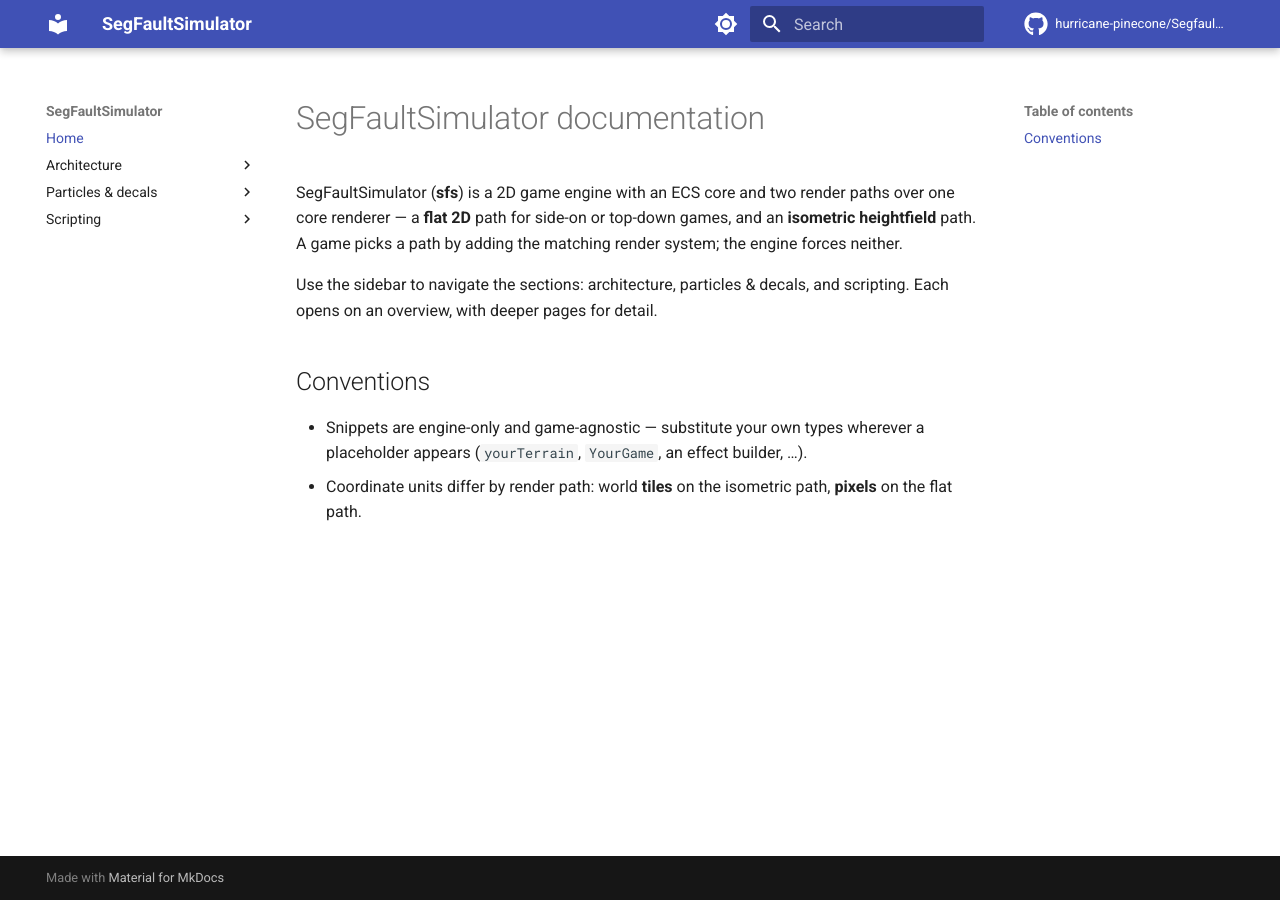
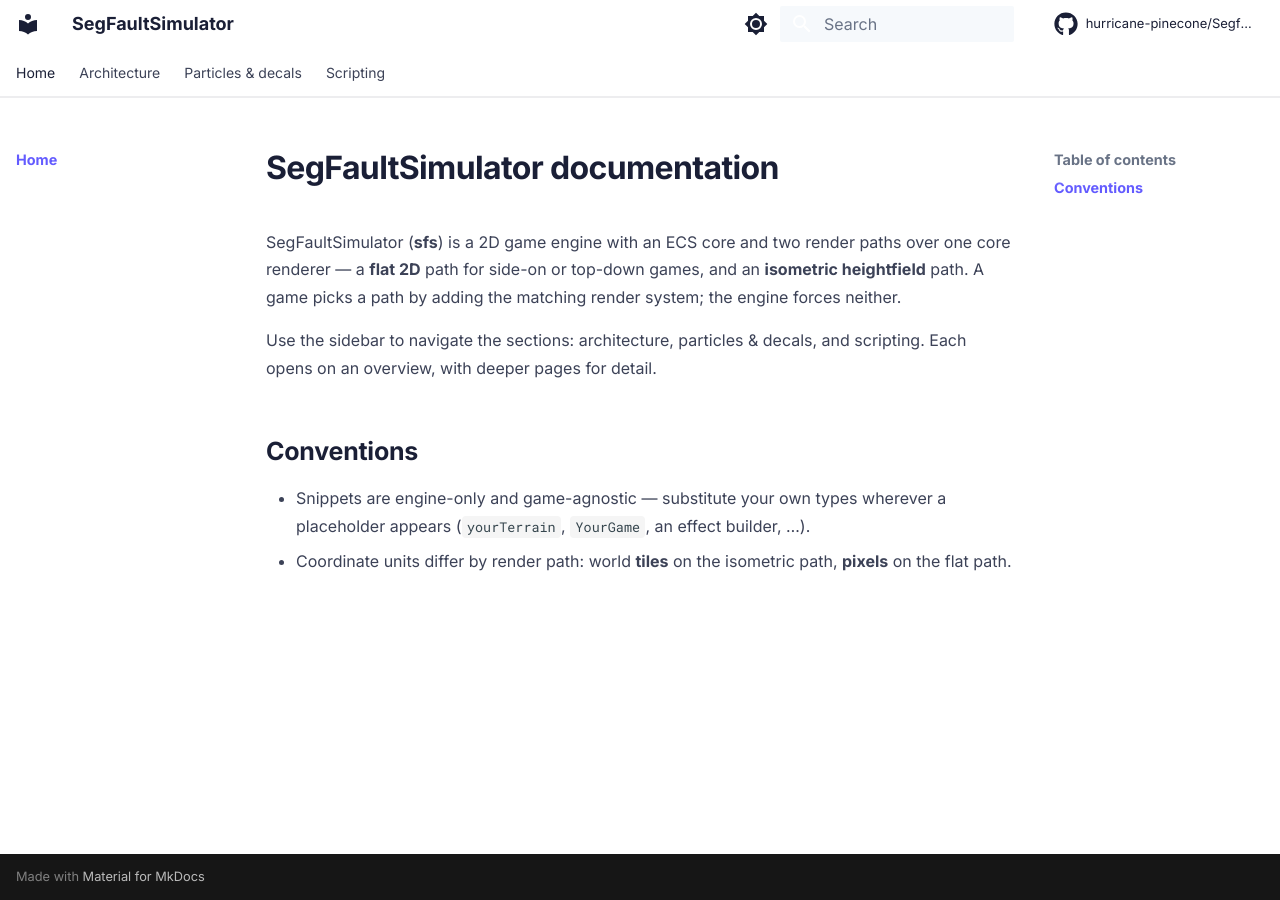
Before and after one commit to hurricane-pinecone/Segfault-Simulator, an MkDocs documentation site: the page built from docs/index.md, in a window 1280 px wide. Built offline with MkDocs 1.6.1 and Material for MkDocs 9.7.7, drawn with Linux system fonts in a browser that asks for light colours; comment, search, counter and statistics services are not loaded.

Commit message:
Docs theme

```diff
--- /dev/null
+++ b/docs/stylesheets/extra.css
@@ -0,0 +1,124 @@
+/* ============================================================
+   Stripe-inspired polish for MkDocs Material.
+   Brand tokens are scheme-scoped so light and dark both apply.
+   ============================================================ */
+
+[data-md-color-scheme="default"] {
+  --sfs-blurple: #635bff;
+  --sfs-ink:     #1a1f36; /* headings / near-black */
+  --sfs-body:    #3c4257; /* body text */
+  --sfs-muted:   #697386;
+  --sfs-line:    rgba(26, 31, 54, 0.08);
+  --sfs-surface: #f6f9fc; /* subtle panels */
+  --sfs-bar:     #ffffff; /* top bar */
+
+  --md-primary-fg-color: var(--sfs-blurple);
+  --md-accent-fg-color:  var(--sfs-blurple);
+  --md-typeset-a-color:  var(--sfs-blurple);
+}
+
+[data-md-color-scheme="slate"] {
+  --sfs-blurple: #8b85ff;
+  --sfs-ink:     #e6e9f0;
+  --sfs-body:    #c2c8d6;
+  --sfs-muted:   #8b93a7;
+  --sfs-line:    rgba(255, 255, 255, 0.10);
+  --sfs-surface: #0f1b34;
+  --sfs-bar:     #0a1530;
+
+  --md-primary-fg-color: var(--sfs-blurple);
+  --md-accent-fg-color:  var(--sfs-blurple);
+  --md-typeset-a-color:  var(--sfs-blurple);
+}
+
+/* ---- Top bar: a clean light/dark surface, not a saturated colour slab ---- */
+.md-header,
+.md-tabs {
+  background-color: var(--sfs-bar);
+  color: var(--sfs-ink);
+}
+.md-header {
+  box-shadow: 0 1px 0 var(--sfs-line);
+}
+.md-tabs {
+  border-bottom: 1px solid var(--sfs-line);
+}
+.md-tabs__link {
+  color: var(--sfs-body);
+  opacity: 1;
+  font-weight: 500;
+}
+.md-tabs__link--active,
+.md-tabs__link:hover {
+  color: var(--sfs-blurple);
+}
+.md-search__form {
+  background-color: var(--sfs-surface);
+  box-shadow: none;
+}
+.md-search__input,
+.md-search__input::placeholder {
+  color: var(--sfs-muted);
+}
+
+/* ---- Typography: roomier and calmer ---- */
+.md-typeset {
+  font-size: 0.8rem;
+  line-height: 1.72;
+  color: var(--sfs-body);
+}
+.md-typeset h1 {
+  font-weight: 700;
+  letter-spacing: -0.02em;
+  color: var(--sfs-ink);
+}
+.md-typeset h2 {
+  font-weight: 650;
+  letter-spacing: -0.01em;
+  margin-top: 2.6rem;
+  color: var(--sfs-ink);
+}
+.md-typeset h3 {
+  font-weight: 600;
+  color: var(--sfs-ink);
+}
+
+/* ---- Code ---- */
+.md-typeset pre > code {
+  border-radius: 10px;
+}
+.md-typeset code {
+  border-radius: 4px;
+  font-size: 0.84em;
+  padding: 0.15em 0.4em;
+}
+
+/* ---- Tables: bordered + rounded with a soft header ---- */
+.md-typeset table:not([class]) {
+  border: 1px solid var(--sfs-line);
+  border-radius: 10px;
+  font-size: 0.78rem;
+}
+.md-typeset table:not([class]) th {
+  background-color: var(--sfs-surface);
+  color: var(--sfs-ink);
+  font-weight: 600;
+}
+
+/* ---- Sidebar / nav ---- */
+.md-nav {
+  font-size: 0.72rem;
+}
+.md-nav__title {
+  color: var(--sfs-muted);
+  font-weight: 600;
+}
+.md-nav__link--active {
+  color: var(--sfs-blurple);
+  font-weight: 600;
+}
+
+/* ---- Slightly wider, more readable content column ---- */
+.md-grid {
+  max-width: 70rem;
+}
--- a/mkdocs.yml
+++ b/mkdocs.yml
@@ -8,30 +8,40 @@ docs_dir: docs
 
 theme:
   name: material
+  font:
+    text: Inter           # clean, Stripe-like sans (replaces default Roboto)
+    code: Roboto Mono
   icon:
     repo: fontawesome/brands/github
+  # Brand colours are 'custom' -- defined in docs/stylesheets/extra.css.
   palette:
     - media: "(prefers-color-scheme: light)"
       scheme: default
-      primary: indigo
-      accent: indigo
+      primary: custom
+      accent: custom
       toggle:
         icon: material/brightness-7
         name: Switch to dark mode
     - media: "(prefers-color-scheme: dark)"
       scheme: slate
-      primary: indigo
-      accent: indigo
+      primary: custom
+      accent: custom
       toggle:
         icon: material/brightness-4
         name: Switch to light mode
   features:
-    - navigation.indexes   # a folder's index.md is its section landing page
-    - navigation.top       # back-to-top button
+    - navigation.tabs        # top-level sections as a tab bar
+    - navigation.tabs.sticky # keep the tabs visible on scroll
+    - navigation.indexes     # a folder's index.md is its section landing page
+    - navigation.top         # back-to-top button
     - navigation.tracking
-    - toc.follow           # right-hand per-page section list follows scroll
+    - toc.follow             # right-hand per-page section list follows scroll
     - search.suggest
-    - content.code.copy    # copy button on code blocks
+    - search.highlight
+    - content.code.copy      # copy button on code blocks
+
+extra_css:
+  - stylesheets/extra.css
 
 markdown_extensions:
   - admonition
```
Also changed, not shown: 3 other files.
